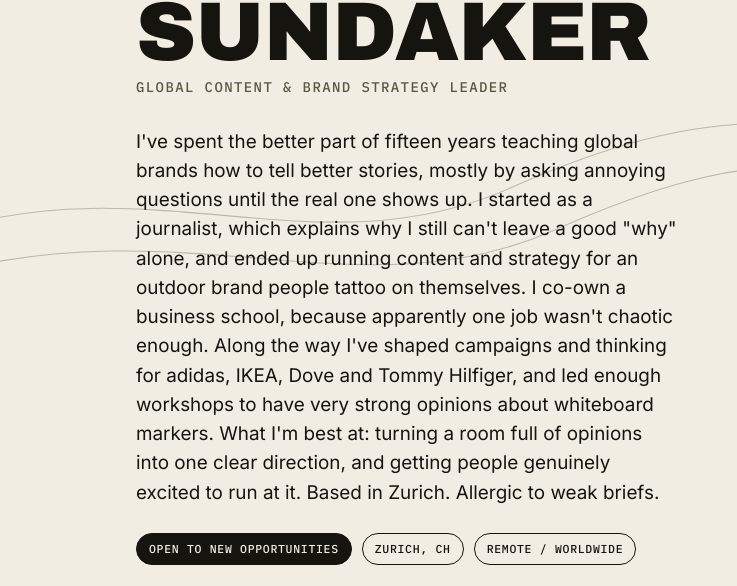
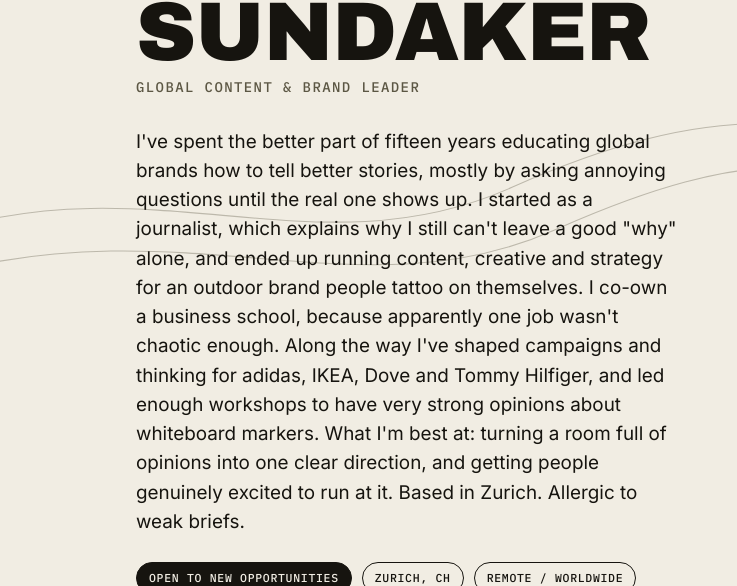
Before and after one commit to msundaker/portfolio, a plain HTML site: page index.html in a window 1280 px wide. Shown: the part 283-869 px from the top of the page, 0-737 px from the left. Drawn offline with Linux system fonts and the light colour scheme.

Commit message:
Add files via upload

```diff
--- a/index.html
+++ b/index.html
@@ -430,12 +430,12 @@
     <div class="reveal">
       <p class="eyebrow">Portfolio · 2026</p>
       <h1 class="name">Matilda<br />Sundåker</h1>
-      <p class="role-line">Global Content &amp; Brand Strategy Leader</p>
+      <p class="role-line">Global Content &amp; Brand Leader</p>
       <p class="bio">
-        I've spent the better part of fifteen years teaching global brands how to tell better
+        I've spent the better part of fifteen years educating global brands how to tell better
         stories, mostly by asking annoying questions until the real one shows up. I started as
         a journalist, which explains why I still can't leave a good "why" alone, and ended up
-        running content and strategy for an outdoor brand people tattoo on themselves. I
+        running content, creative and strategy for an outdoor brand people tattoo on themselves. I
         co-own a business school, because apparently one job wasn't chaotic enough. Along the
         way I've shaped campaigns and thinking for adidas, IKEA, Dove and Tommy Hilfiger, and
         led enough workshops to have very strong opinions about whiteboard markers. What I'm
```
